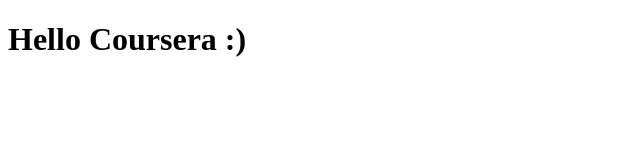
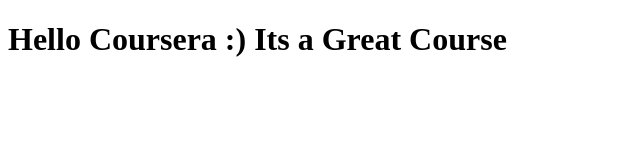
Before and after one commit to gagzz/coursera-test, a plain HTML site: page site/index.html in a window 1280 px wide. Shown: the whole page, without its empty margins (0-640 px from the left). Drawn offline with Linux system fonts and the light colour scheme.

Commit message:
little change

```diff
--- a/site/index.html
+++ b/site/index.html
@@ -4,6 +4,6 @@
 	<title>Hello Coursera</title>
 </head>
 <body>
-<h1>Hello Coursera :) </h1>
+<h1>Hello Coursera :) Its a Great Course</h1>
 </body>
 </html>
```
